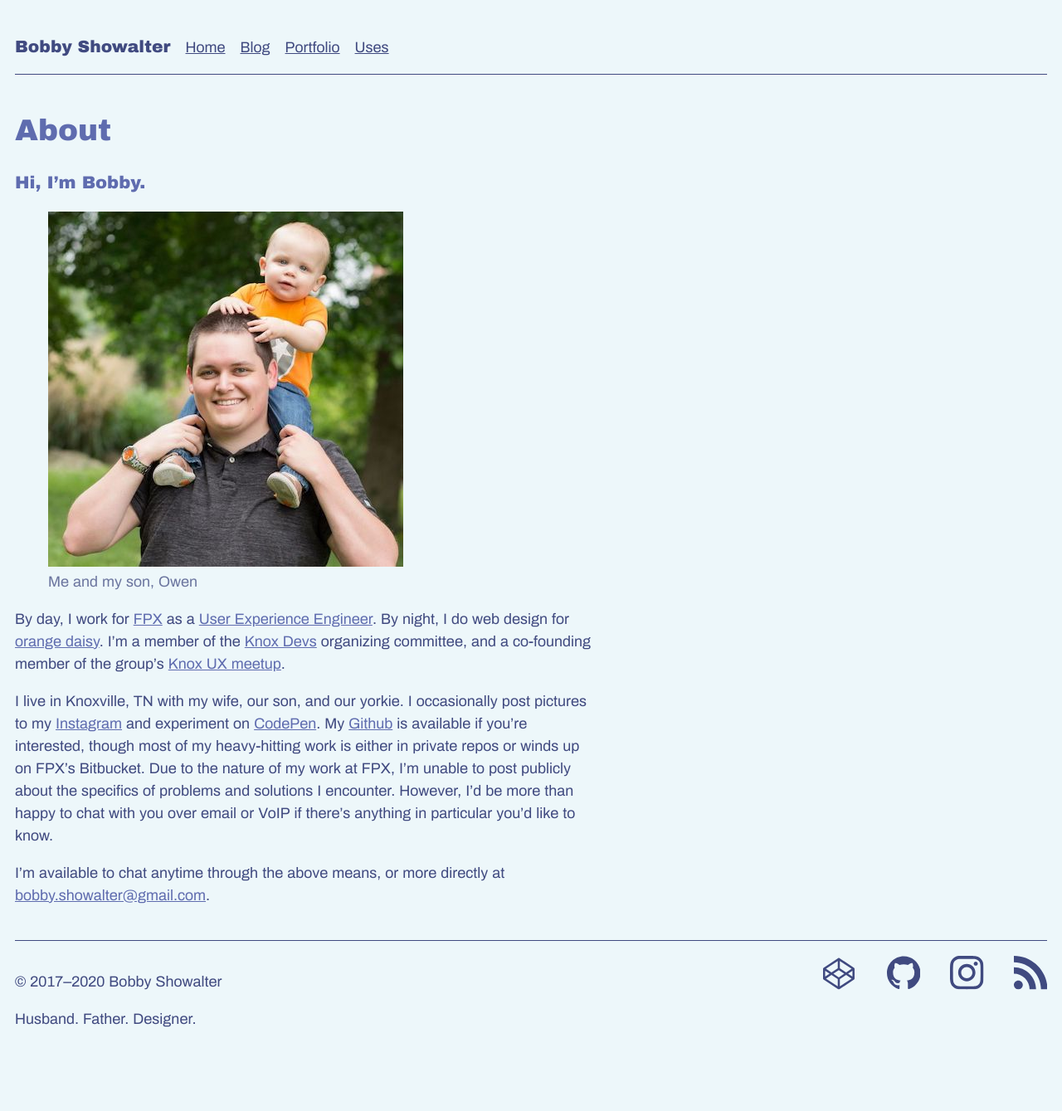
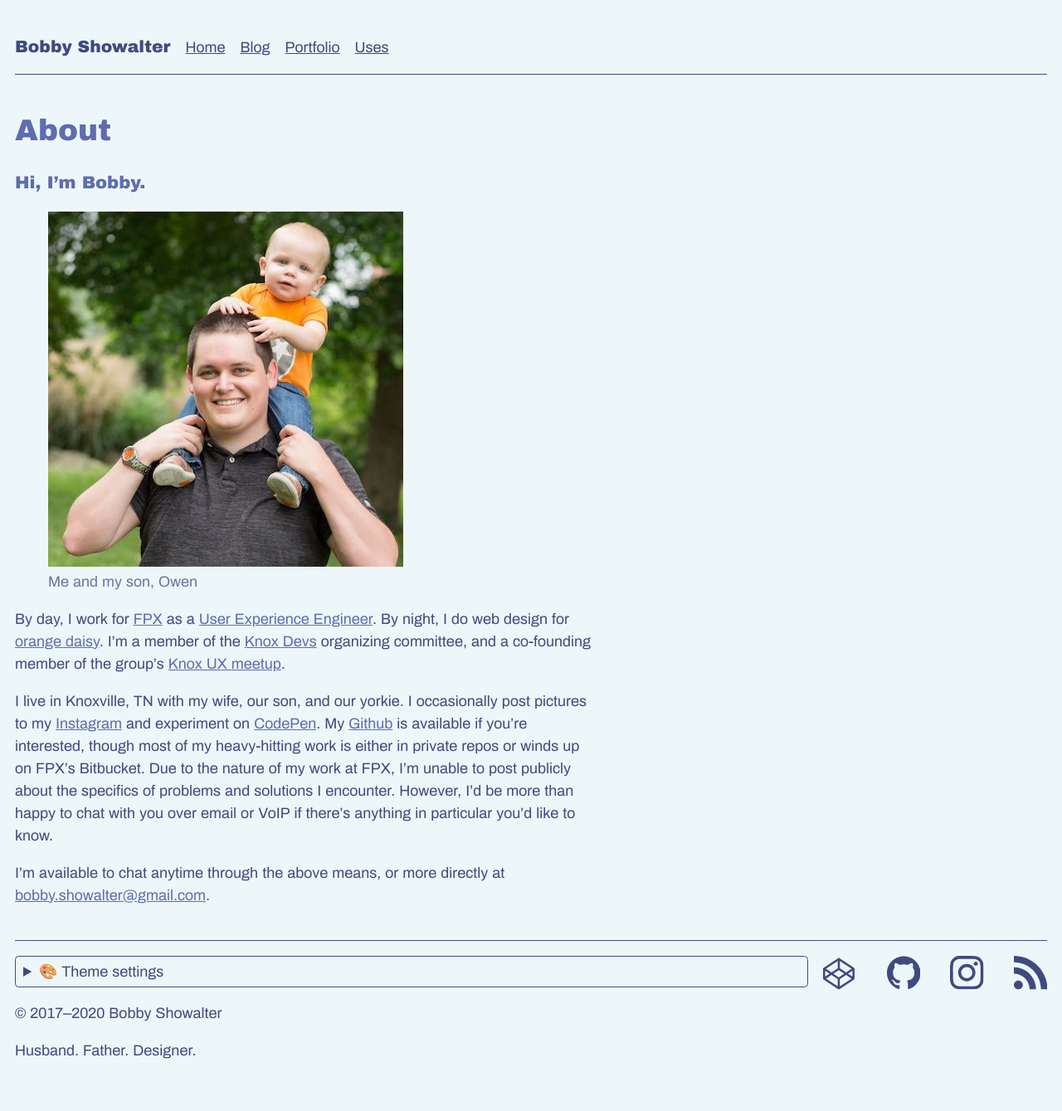
Before and after one commit to orangedaisy/bshowco, a Jekyll site: the page built from about.md, in a window 1280 px wide. Shown: the whole page at 83% size. Built offline with Jekyll 4.4.1, drawn with Linux system fonts in a browser that asks for light colours; before the commit the page ends 1301 px from its top, so only the background shows below that.

Commit message:
Add theme switcher

```diff
--- a/_includes/footer.html
+++ b/_includes/footer.html
@@ -3,6 +3,7 @@
   <div class="c-footer__wrapper">
 
     <div class="c-footer__column">
+      {% include theme-controls.html %}
       <p>&copy; 2017&ndash;<span id="footerCurrentYear">{{ 'now' | date: '%Y' }}</span> Bobby Showalter</p>
       <p>{{ site.description | escape }}</p>
     </div>
--- /dev/null
+++ b/_includes/theme-controls.html
@@ -0,0 +1,11 @@
+<details class="c-theme-controls js-theme-controls">
+  <summary>🎨 Theme settings</summary>
+  <div>
+    <button class="c-theme-controls__choice" type="button" data-choice="default">
+      😀 Default
+    </button>
+    <button class="c-theme-controls__choice" type="button" data-choice="autumn">
+      🍂 Autumn
+    </button>
+  </div>
+</details>
--- a/_layouts/default.html
+++ b/_layouts/default.html
@@ -13,6 +13,8 @@
 
     {% include footer.html %}
 
+    <script src="assets/theme-picker.js"></script>
+
   </body>
 
 </html>
--- a/_sass/bshow.scss
+++ b/_sass/bshow.scss
@@ -20,6 +20,7 @@
   'components/c-figure',
   'components/c-homepage-intro',
   'components/c-homepage-links',
+  'components/c-theme-controls',
 
   // scopes
   'scopes/s-post',
--- /dev/null
+++ b/_sass/components/_c-theme-controls.scss
@@ -0,0 +1,59 @@
+.c-theme-controls {
+  border: 1px solid var(--c-text-body);
+  border-radius: .25rem;
+}
+
+.c-theme-controls > summary {
+  border-radius: .125rem;
+  cursor: pointer;
+  padding: .25rem .5rem;
+}
+
+.c-theme-controls > summary:hover,
+.c-theme-controls[open] > summary {
+  background-color: rgba(var(--c-theme-primary--rgb), .15);
+}
+
+.c-theme-controls[open] > summary {
+  border-bottom: 1px solid var(--c-text-body);
+  border-bottom-right-radius: 0;
+  border-bottom-left-radius: 0;
+}
+
+.c-theme-controls > div {
+  display: flex;
+  flex-wrap: wrap;
+  margin: -.5rem;
+  padding: .5rem;
+}
+
+.c-theme-controls button {
+  background-color: transparent;
+  border: .125rem solid var(--c-text-body);
+  border-radius: .25rem;
+  color: inherit;
+  line-height: 1;
+  margin: .5rem;
+  padding: .5rem 1rem;
+  text-align: center;
+}
+
+.c-theme-controls button:hover {
+  background-color: rgba(var(--c-theme-primary--rgb), .15);
+}
+
+.c-theme-controls button[disabled] {
+  background-color: var(--c-text-body);
+  border-color: var(--c-text-body);
+  color: var(--c-body-background);
+  cursor: not-allowed;
+}
+
+.c-theme-controls button::before {
+  content: '\2610';
+  font-size: 1.5em;
+}
+
+.c-theme-controls button[disabled]::before {
+  content: '\2611';
+}
```
Also changed, not shown: assets/theme-picker.js (added, +37 -0 lines).
